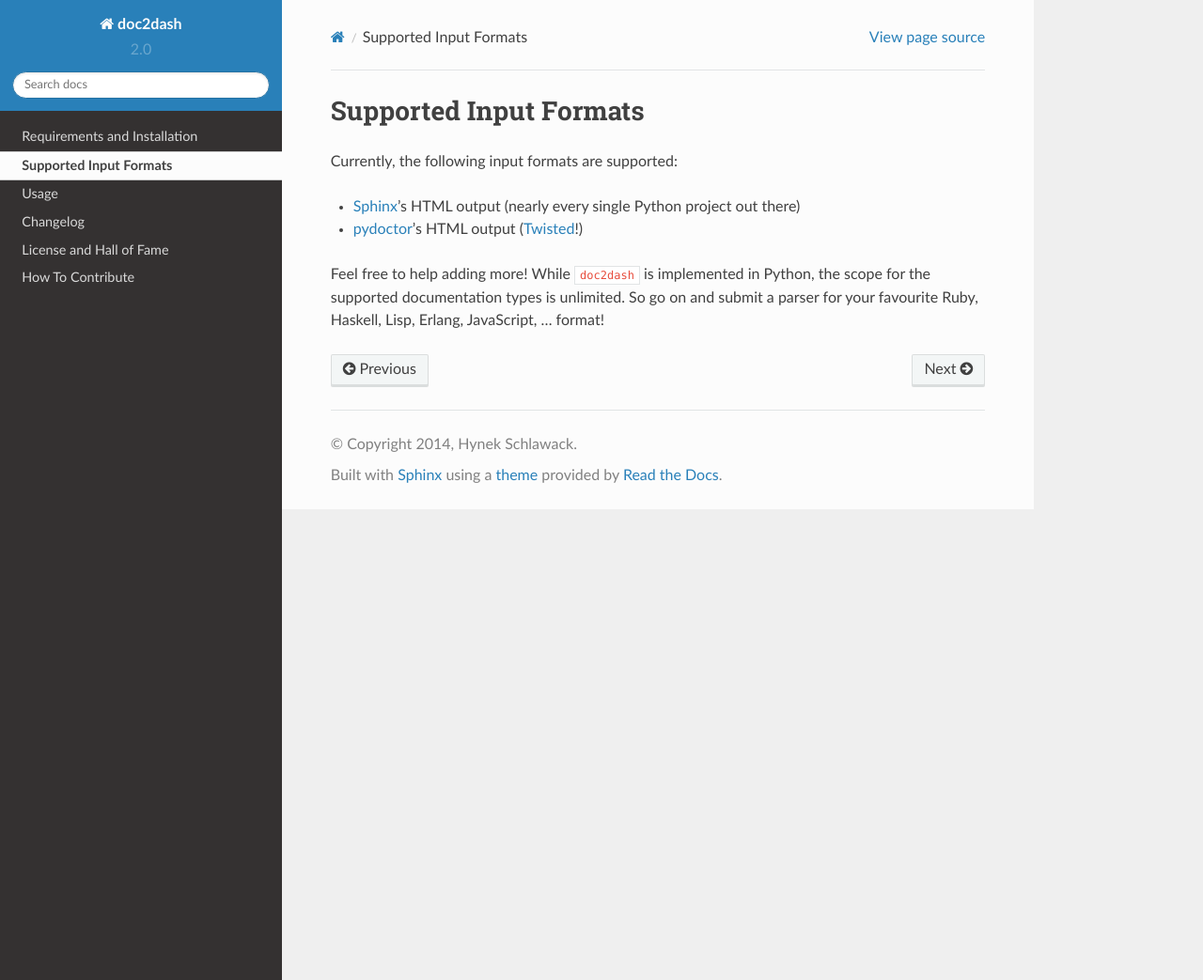
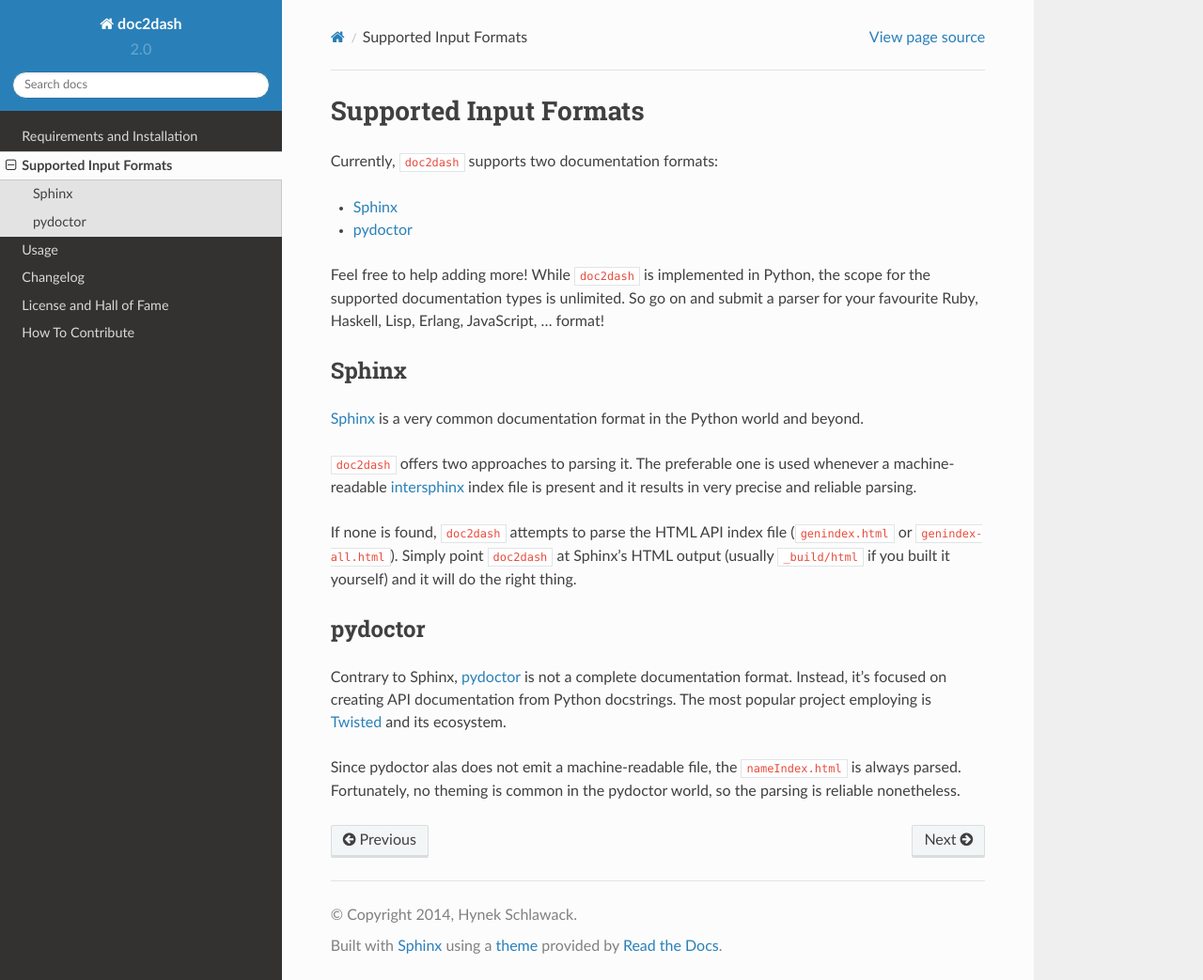
Before and after one commit to hynek/doc2dash, a Sphinx documentation site: the page built from docs/formats.rst, in a window 1280 px wide and 1043 px high. Shown: the whole window at 94% size. Built offline with Sphinx 7.4.7 and the Read the Docs theme 2.0.0, drawn with Linux system fonts in a browser that asks for light colours.

Commit message:
Elaborate on input formats

```diff
--- a/README.rst
+++ b/README.rst
@@ -19,12 +19,14 @@
 ``doc2dash`` is an MIT-licensed extensible `Documentation Set`_ generator intended to be used with the `Dash.app`_ API browser for OS X or one of its many clones.
 
 If you’ve never heard of Dash.app, you’re missing out:
-Together with ``doc2dash`` it’s all your API documentation at your fingertips!
+together with ``doc2dash`` it’s all your API documentation at your fingertips!
 
-``doc2dash``\ ’s documentation lives at `Read the Docs <http://doc2dash.readthedocs.org/>`_, the code on `GitHub <https://github.com/hynek/doc2dash>`_.
+``doc2dash``\ ’s documentation lives at `Read the Docs`_, the code on GitHub_.
 It’s tested on Python 2.7, 3.3+, and PyPy.
 Both Linux and OS X are supported although certain features are only available on OS X.
 
 
 .. _`Documentation Set`: https://developer.apple.com/legacy/library/documentation/DeveloperTools/Conceptual/Documentation_Sets/010-Overview_of_Documentation_Sets/docset_overview.html#//apple_ref/doc/uid/TP40005266-CH13-SW6
 .. _`Dash.app`: http://kapeli.com/dash/
+.. _`Read the Docs`: <http://doc2dash.readthedocs.org/>
+.. _`GitHub`:  https://github.com/hynek/doc2dash
--- a/docs/formats.rst
+++ b/docs/formats.rst
@@ -1,15 +1,43 @@
 Supported Input Formats
 =======================
 
-Currently, the following input formats are supported:
+Currently, ``doc2dash`` supports two documentation formats:
 
-- Sphinx_’s HTML output (nearly every single Python project out there)
-- pydoctor_’s HTML output (Twisted_!)
+- :ref:`Sphinx-sec`
+- :ref:`pydoctor-sec`
 
 Feel free to help adding more! While ``doc2dash`` is implemented in Python, the scope for the supported documentation types is unlimited.
 So go on and submit a parser for your favourite Ruby, Haskell, Lisp, Erlang, JavaScript, …  format!
 
 
+.. _Sphinx-sec:
+
+Sphinx
+------
+
+Sphinx_ is a very common documentation format in the Python world and beyond.
+
+``doc2dash`` offers two approaches to parsing it.
+The preferable one is used whenever a machine-readable intersphinx_ index file is present and it results in very precise and reliable parsing.
+
+If none is found, ``doc2dash`` attempts to parse the HTML API index file (``genindex.html`` or ``genindex-all.html``).
+Simply point ``doc2dash`` at Sphinx's HTML output (usually ``_build/html`` if you built it yourself) and it will do the right thing.
+
+
+.. _pydoctor-sec:
+
+pydoctor
+--------
+
+Contrary to Sphinx, pydoctor_ is not a complete documentation format.
+Instead, it's focused on creating API documentation from Python docstrings.
+The most popular project employing is Twisted_ and its ecosystem.
+
+Since pydoctor alas does not emit a machine-readable file, the ``nameIndex.html`` is always parsed.
+Fortunately, no theming is common in the pydoctor world, so the parsing is reliable nonetheless.
+
+
 .. _Twisted: https://twistedmatrix.com/
 .. _pydoctor: https://launchpad.net/pydoctor
 .. _Sphinx:  http://sphinx-doc.org/
+.. _intersphinx: http://sphinx-doc.org/latest/ext/intersphinx.html
--- a/docs/installation.rst
+++ b/docs/installation.rst
@@ -11,6 +11,10 @@
 
 ``doc2dash`` runs on Python 2.7, and 3.3+, and PyPy.
 Both Linux and OS X are supported although certain features are only available on OS X.
+
+.. note::
+
+   For best performance when converting large pieces documentation, I *strongly* recommend using PyPy as the interpreter of choice.
 
 
 .. _clones:
--- a/docs/usage.rst
+++ b/docs/usage.rst
@@ -37,5 +37,4 @@
 For Sphinx, you get the best results using the intersphinx_ parser that is used automatically if a version 2 ``objects.inv`` file is present.
 This approach obviates parsing problems completely by using that machine readable file using Sphinx’s own APIs.
 
-.. _intersphinx: http://sphinx-doc.org/latest/ext/intersphinx.html
 .. _SQLite: http://www.sqlite.org/
```
